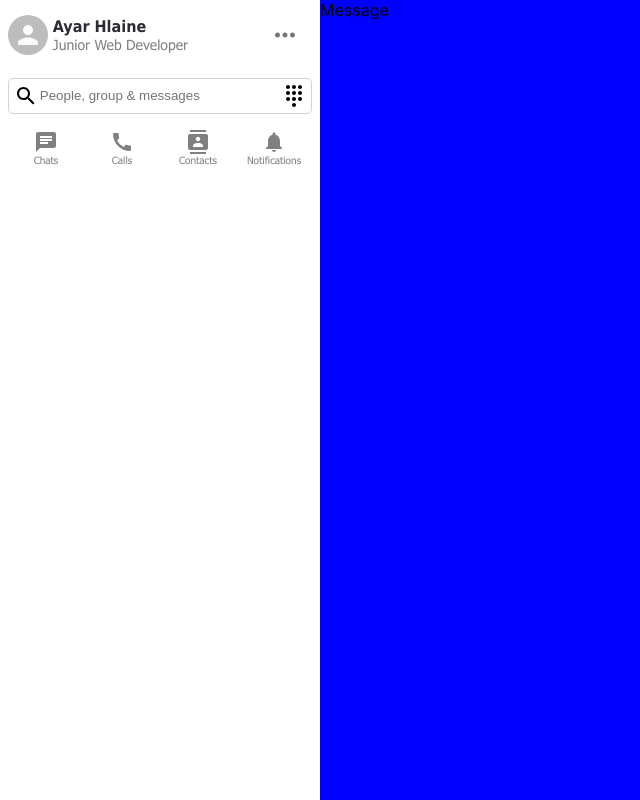
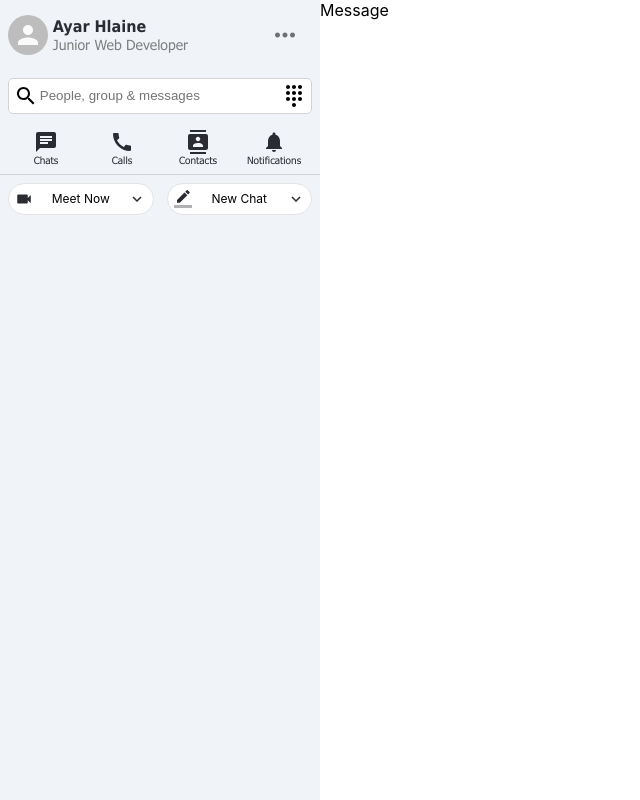
Before and after one commit to ayarhlaine/skype-clone, a React (Create React App) app: page / in a window 1280 px wide. Shown: the whole page, without its empty margins (0-640 px from the left). Built offline with nearby package versions, Linux system fonts and the light colour scheme.

Commit message:
✨ Added Meeting Buttons

```diff
--- a/src/Message/Message.scss
+++ b/src/Message/Message.scss
@@ -1,4 +1,4 @@
 .message{
-    background: blue;
+    // background: blue;
     flex: 3;
 }
--- /dev/null
+++ b/src/SideBar/MeetingButton/MeetingButton.jsx
@@ -0,0 +1,23 @@
+import React from 'react';
+import VideocamIcon from '@material-ui/icons/Videocam';
+import BorderColorIcon from '@material-ui/icons/BorderColor';
+import KeyboardArrowDownIcon from '@material-ui/icons/KeyboardArrowDown';
+import './MeetingButton.scss';
+const MeetingButton = () => {
+    return (
+        <div className="meetingButton">
+            <div className="meetingButton__button">
+                <VideocamIcon />
+                <span>Meet Now</span>
+                <KeyboardArrowDownIcon />
+            </div>
+            <div className="meetingButton__button">
+                <BorderColorIcon />
+                <span>New Chat</span>
+                <KeyboardArrowDownIcon />
+            </div>
+        </div>
+    )
+}
+
+export default MeetingButton
--- /dev/null
+++ b/src/SideBar/MeetingButton/MeetingButton.scss
@@ -0,0 +1,25 @@
+@import 'styles/colors';
+.meetingButton{
+    flex: 1;
+    display: flex;
+    align-items: center;
+    padding: 0.5rem;
+    justify-content: space-between;
+    .meetingButton__button{
+        width: 43%;
+        display: flex;
+        align-items: center;
+        justify-content: space-between;
+        border: 1px solid #e3e3e3;
+        background-color: white;
+        border-radius: 20px;
+        padding: 0.4rem;
+        .MuiSvgIcon-root{
+            font-size: 18px;
+            color: $skype-icon-color;
+        }
+        span {
+            font-size: 12px;
+        }
+    }
+}
--- a/src/SideBar/Search/Search.scss
+++ b/src/SideBar/Search/Search.scss
@@ -6,6 +6,7 @@
         border: 1px solid lightgray;
         border-radius: 5px;
         padding: 0.3rem;
+        background-color: white;
         input{
             flex: 1;
             border: none;
--- a/src/SideBar/SideBar.jsx
+++ b/src/SideBar/SideBar.jsx
@@ -2,6 +2,7 @@ import React from 'react';
 import Profile from './Profile/Profile';
 import Search from './Search/Search';
 import Tabs from './Tabs/Tabs';
+import MeetingButton from './MeetingButton/MeetingButton';
 import './SideBar.scss';
 const SideBar = () => {
     return (
@@ -9,7 +10,8 @@ const SideBar = () => {
             <Profile />
             <Search />
             <Tabs />
-            {/* Header Buttons */}
+            <hr className='sidebar__divider'/>
+            <MeetingButton />
             {/* Tab Content */}
         </div>
     )
--- a/src/SideBar/SideBar.scss
+++ b/src/SideBar/SideBar.scss
@@ -6,4 +6,9 @@
     h3 {
         font-family: $font-family;
     }
+    .sidebar__divider{
+        border: none;
+        height: 1px;
+        background-color: lightgray;
+    }
 }
--- a/src/SideBar/Tabs/Tabs.scss
+++ b/src/SideBar/Tabs/Tabs.scss
@@ -13,7 +13,7 @@
             display: flex;
             align-items: center;
             justify-content: center;
-            color: gray;
+            color: $skype-icon-color;
             cursor: pointer;
             span {
                 font-size: 10px;
--- a/src/styles/_colors.scss
+++ b/src/styles/_colors.scss
@@ -1,5 +1,6 @@
-$skype-background-gray: rgba(0, 0, 0, 0);
+$skype-background-gray: rgb(240, 244, 248);
 $skype-blue-color: #0078D4;
 $skype-red-color: #F44336;
 $skype-border-color: #F0F4F8;
 $skype-black-color: #2B2C33;
+$skype-icon-color: rgb(43, 44, 51);
```
